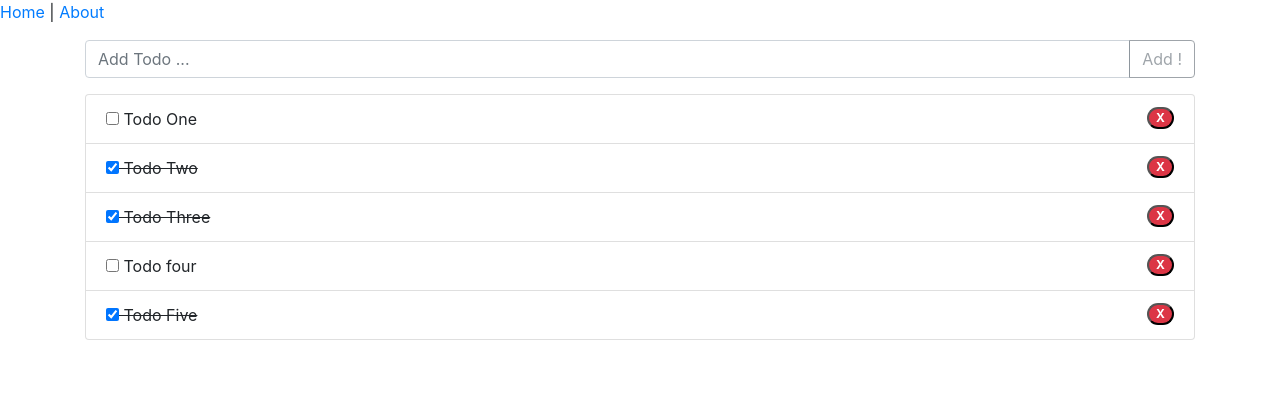
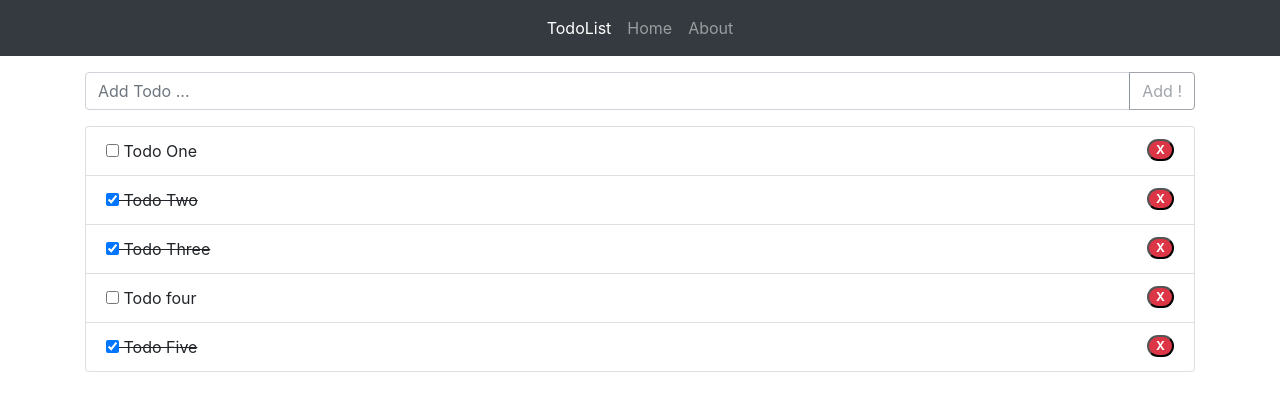
Before and after one commit to houcem-h/3wa-todo-vue-122020, a Vue app: page / in a window 1280 px wide. Shown: the top 408 px of the page. Built offline with nearby package versions, Linux system fonts and the light colour scheme.

Commit message:
adding navbar

```diff
--- a/src/App.vue
+++ b/src/App.vue
@@ -1,12 +1,17 @@
 <template>
-  <div id="app">
-    <div id="nav">
-      <router-link to="/">Home</router-link> |
-      <router-link to="/about">About</router-link>
-    </div>
-    <router-view/>
+  <div>
+    <Navbar></Navbar>
+    <router-view class="container py-3"/>
   </div>
 </template>
+<script>
+import Navbar from './components/Navbar'
+export default {
+  components: {
+    Navbar
+  }
+}
+</script>
 
 <style>
 
--- /dev/null
+++ b/src/components/Navbar.vue
@@ -0,0 +1,32 @@
+<template>
+  <nav class="navbar navbar-expand-sm navbar-dark bg-dark">
+        <button class="navbar-toggler" type="button" data-toggle="collapse" data-target="#navbarsExample08"
+            aria-controls="navbarsExample08" aria-expanded="false" aria-label="Toggle navigation">
+            <span class="navbar-toggler-icon"></span>
+        </button>
+
+        <div class="collapse navbar-collapse justify-content-md-center" id="navbarsExample08">
+            <ul class="navbar-nav">
+                <li class="nav-item active">
+                    <a class="nav-link" href="#">TodoList <span class="sr-only">(current)</span></a>
+                </li>
+                <li class="nav-item">
+                    <router-link to="/" class="nav-link">Home</router-link>
+                </li>
+                <li class="nav-item">
+                    <router-link to="/about" class="nav-link">About</router-link>
+                </li>
+            </ul>
+        </div>
+    </nav>
+</template>
+
+<script>
+export default {
+    name: 'Navbar'
+}
+</script>
+
+<style>
+
+</style>
```
